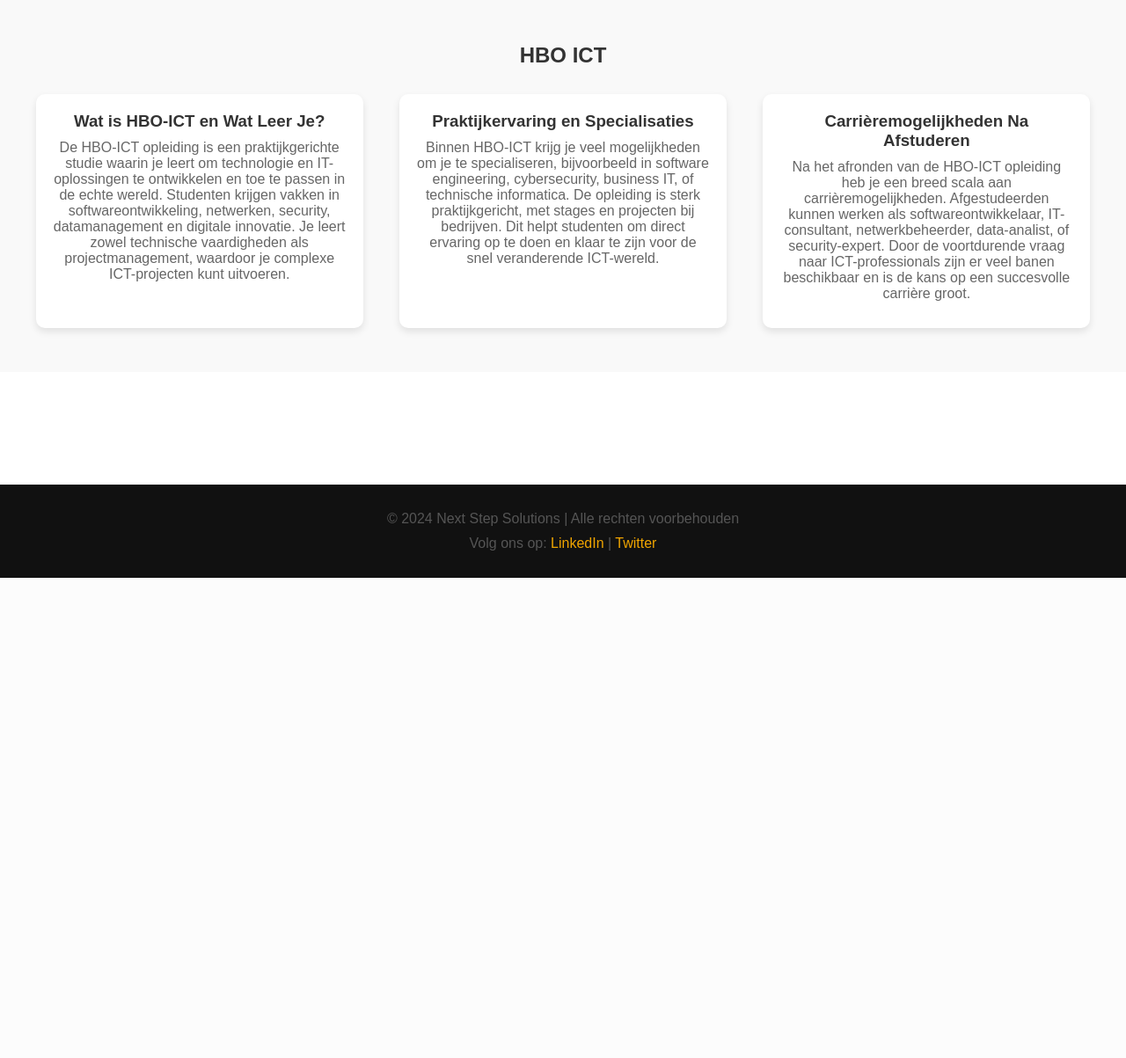
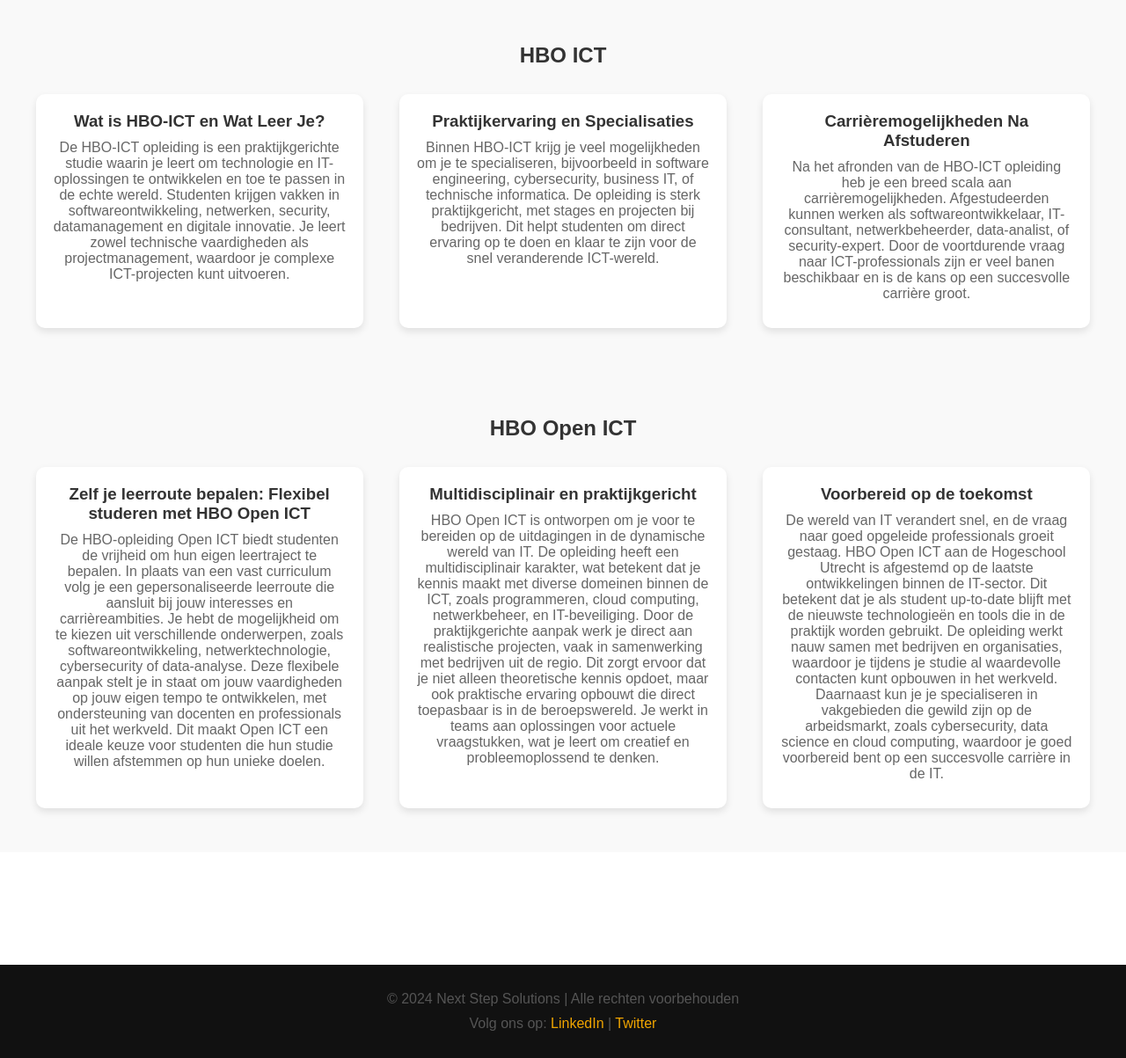
Before and after one commit to tomroolfs/nextstepsolutions, a PHP site: page /includes/home.inc.php in a window 1280 px wide. Shown: the part 801-2004 px from the top of the page at 88% size. Before the commit the page ends 1458 px from the top, so only its background shows below. Run offline with PHP 8.4, Linux system fonts and the light colour scheme; the visitor is signed in with stand-in values (Sample User, id 1).

Commit message:
Homepage bijgewerkt

```diff
--- a/includes/home.inc.php
+++ b/includes/home.inc.php
@@ -58,6 +58,30 @@ if (!isset($_SESSION['userid'])) {
       </div>
     </section>
 
+    <section id="diensten" class="diensten-section">
+      <h2>HBO Open ICT</h2>
+      <div class="diensten-container">
+        <div class="dienst">
+          <h3>Zelf je leerroute bepalen: Flexibel studeren met HBO Open ICT</h3>
+          <p>
+          De HBO-opleiding Open ICT biedt studenten de vrijheid om hun eigen leertraject te bepalen. In plaats van een vast curriculum volg je een gepersonaliseerde leerroute die aansluit bij jouw interesses en carrièreambities. Je hebt de mogelijkheid om te kiezen uit verschillende onderwerpen, zoals softwareontwikkeling, netwerktechnologie, cybersecurity of data-analyse. Deze flexibele aanpak stelt je in staat om jouw vaardigheden op jouw eigen tempo te ontwikkelen, met ondersteuning van docenten en professionals uit het werkveld. Dit maakt Open ICT een ideale keuze voor studenten die hun studie willen afstemmen op hun unieke doelen.
+          </p>
+        </div>
+        <div class="dienst">
+          <h3>Multidisciplinair en praktijkgericht</h3>
+          <p>
+          HBO Open ICT is ontworpen om je voor te bereiden op de uitdagingen in de dynamische wereld van IT. De opleiding heeft een multidisciplinair karakter, wat betekent dat je kennis maakt met diverse domeinen binnen de ICT, zoals programmeren, cloud computing, netwerkbeheer, en IT-beveiliging. Door de praktijkgerichte aanpak werk je direct aan realistische projecten, vaak in samenwerking met bedrijven uit de regio. Dit zorgt ervoor dat je niet alleen theoretische kennis opdoet, maar ook praktische ervaring opbouwt die direct toepasbaar is in de beroepswereld. Je werkt in teams aan oplossingen voor actuele vraagstukken, wat je leert om creatief en probleemoplossend te denken.
+          </p>
+        </div>
+        <div class="dienst">
+          <h3>Voorbereid op de toekomst</h3>
+          <p>
+          De wereld van IT verandert snel, en de vraag naar goed opgeleide professionals groeit gestaag. HBO Open ICT aan de Hogeschool Utrecht is afgestemd op de laatste ontwikkelingen binnen de IT-sector. Dit betekent dat je als student up-to-date blijft met de nieuwste technologieën en tools die in de praktijk worden gebruikt. De opleiding werkt nauw samen met bedrijven en organisaties, waardoor je tijdens je studie al waardevolle contacten kunt opbouwen in het werkveld. Daarnaast kun je je specialiseren in vakgebieden die gewild zijn op de arbeidsmarkt, zoals cybersecurity, data science en cloud computing, waardoor je goed voorbereid bent op een succesvolle carrière in de IT.
+          </p>
+        </div>
+      </div>
+    </section>
+
     <!-- Over ons sectie -->
     <?php include 'footer.inc.php'; ?>
   </body>
```
Also changed, not shown: uploads/32afe916-1bed-45c9-b97c-44c83d107681.jpeg (added), uploads/6ddba6107d8afc440ab32838434bc88b.jpeg (added).
